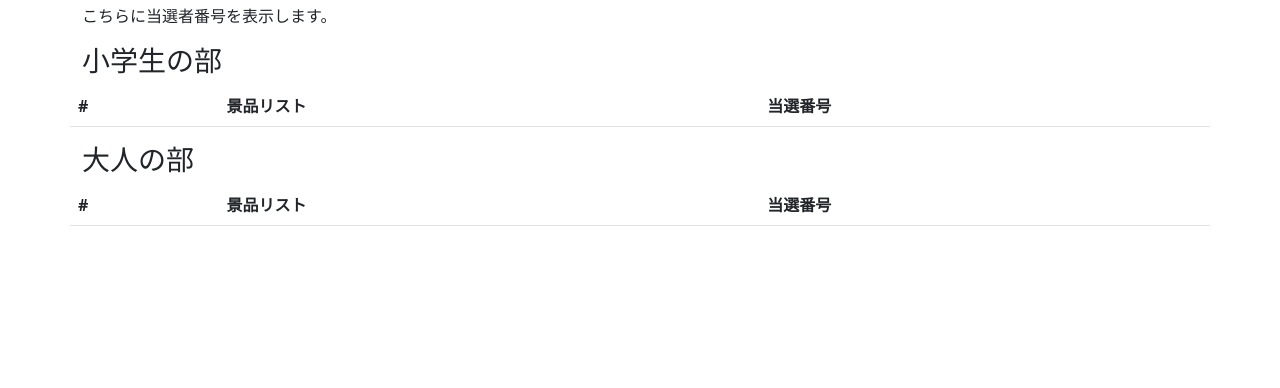
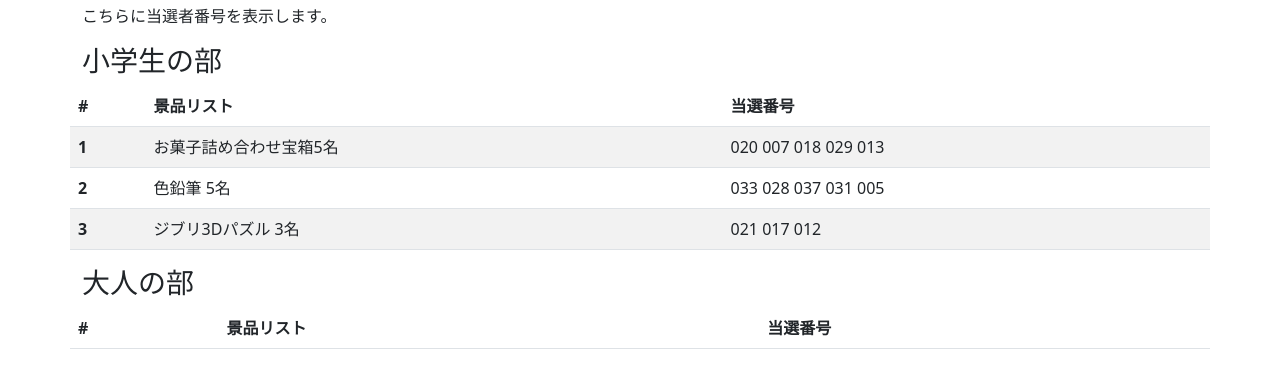
Before and after one commit to satoyo110/ChristmasLotteryWinNum, a plain HTML site: page index.html in a window 1280 px wide. Shown: the part 42-430 px from the top of the page. Drawn offline with nearby package versions, Linux system fonts and the light colour scheme.

Commit message:
１回目抽選発表

```diff
--- a/index.html
+++ b/index.html
@@ -25,75 +25,79 @@
                   </tr>
                 </thead>
                 <tbody>
-                    <!-- <tr>
+                    <!-- 1回目start -->
+                    <tr>
                     <th scope="row">1</th>
                         <td>お菓子詰め合わせ宝箱5名</td>
                         <td>
-                            000
-                            000
-                            000
-                            000
-                            000
+                            020
+                            007
+                            018
+                            029
+                            013
                         </td>
-                    </tr> -->
-                    <!-- <tr>
+                    </tr>
+                    <tr>
                         <th scope="row">2</th>
                         <td>色鉛筆 5名</td>
                         <td>
-                            000
-                            000
-                            000
-                            000
-                            000
+                            033
+                            028
+                            037
+                            031
+                            005
                         </td>
-                    </tr> -->
-                    <!-- <tr>
+                    </tr>
+                    <tr>
                         <th scope="row">3</th>
                         <td>ジブリ3Dパズル 3名</td>
                         <td>
-                            000
-                            000
-                            000
+                            021
+                            017
+                            012
                         </td>
-                    </tr> -->
+                    </tr>
+                    <!-- 1回目 end -->
+                    <!-- 2回目 start -->
                     <!-- <tr>
                         <th scope="row">4</th>
                         <td>フリスビー 6名</td>
                         <td>
-                            000
-                            000
-                            000
-                            000
-                            000
-                            000
+                            024
+                            002
+                            006
+                            035
+                            009
+                            038
                         </td>
-                    </tr> -->
-                    <!-- <tr>
+                    </tr>
+                    <tr>
                         <th scope="row">5</th>
                         <td>ボードゲーム 5名</td>
                         <td>
-                            000
-                            000
-                            000
-                            000
-                            000
+                            027
+                            011
+                            032
+                            008
+                            030
                         </td>
-                    </tr> -->
-                    <!-- <tr>
+                    </tr>
+                    <tr>
                         <th scope="row">6</th>
                         <td>Yogibo ぬいぐるみ 2名</td>
                         <td>
-                            000
-                            000
+                            026
+                            034
                         </td>
-                    </tr> -->
-                    <!-- <tr>
+                    </tr>
+                    <tr>
                         <th scope="row">7</th>
                         <td>豪華景品???</td>
                         <td>
                             ???
                         </td>
                     </tr> -->
+                    <!-- 2回目 end -->
                 </tbody>
             </table>
             <h3>大人の部</h3>
@@ -106,147 +110,157 @@
                 </tr>
             </thead>
             <tbody>
+                <!-- 3回目start -->
                 <!-- <tr>
                 <th scope="row">1</th>
                     <td>AUDREY クリスマスBOX 5名</td>
                     <td>
-                        000
-                        000
-                        000
-                        000
-                        000
+                        036
+                        124
+                        196
+                        180
+                        055
                     </td>
-                </tr> -->
-                <!-- <tr>
+                </tr>
+                <tr>
                     <th scope="row">2</th>
                     <td>スターバックスカード3000円 5名</td>
                     <td>
-                        000
-                        000
-                        000
-                        000
-                        000
+                        331
+                        033
+                        190
+                        222
+                        223
                     </td>
-                </tr> -->
-                <!-- <tr>
+                </tr>
+                <tr>
                     <th scope="row">3</th>
                     <td>箱根温泉ペアチケット 5名</td>
                     <td>
-                        000
-                        000
-                        000
+                        235
+                        261
+                        028
+                        192
+                        233
                     </td>
-                </tr> -->
-                <!-- <tr>
+                </tr>
+                <tr>
                     <th scope="row">4</th>
                     <td>図書券 3000円 5名</td>
                     <td>
-                        000
-                        000
-                        000
-                        000
-                        000
+                        015
+                        188
+                        275
+                        098
+                        065
                     </td>
-                </tr> -->
-                <!-- <tr>
+                </tr>
+                <tr>
                     <th scope="row">5</th>
                     <td>レイズホエイプロテイン 5名</td>
                     <td>
-                        000
-                        000
-                        000
-                        000
-                        000
+                        022
+                        008
+                        019
+                        014
+                        183
                     </td>
                 </tr> -->
+                <!-- 3回目 end -->
+                <!-- 4回目 start -->
                 <!-- <tr>
                     <th scope="row">6</th>
                     <td>高級ドレッシングセット 5名</td>
                     <td>
-                        000
-                        000
-                        000
-                        000
-                        000
+                        034
+                        113
+                        248
+                        103
+                        274
                     </td>
-                </tr> -->
-                <!-- <tr>
+                </tr>
+                <tr>
                     <th scope="row">7</th>
                     <td>千疋屋 高級ゼリー 5名</td>
                     <td>
-                        000
-                        000
-                        000
-                        000
-                        000
+                        230
+                        231
+                        393
+                        084
+                        267
                     </td>
-                </tr> -->
-                <!-- <tr>
+                </tr>
+                <tr>
                     <th scope="row">8</th>
                     <td>ブレンディカフェラトリー 5名</td>
                     <td>
-                        000
-                        000
-                        000
-                        000
-                        000
+                        017
+                        322
+                        354
+                        010
+                        303
                     </td>
-                </tr> -->
-                <!-- <tr>
+                </tr>
+                <tr>
                     <th scope="row">9</th>
                     <td>プレミアムフルーツビネガーセット 5名</td>
                     <td>
-                        000
-                        000
-                        000
-                        000
-                        000
+                        024
+                        350
+                        166
+                        187
+                        402
                     </td>
-                </tr> -->
-                <!-- <tr>
+                </tr>
+                <tr>
                     <th scope="row">10</th>
                     <td>アロマキャンドル 5名</td>
                     <td>
-                        000
-                        000
-                        000
-                        000
-                        000
+                        178
+                        371
+                        332
+                        182
+                        119
                     </td>
                 </tr> -->
+                <!-- 4回目 end -->
+                <!-- 5回目 start-->
                 <!-- <tr>
                     <th scope="row">11</th>
                     <td>ホットアイマスク 5名</td>
                     <td>
-                        000
-                        000
-                        000
-                        000
-                        000
+                        020
+                        202
+                        201
+                        075
+                        148
                     </td>
-                </tr> -->
-                <!-- <tr>
+                </tr>
+                <tr>
                     <th scope="row">12</th>
                     <td>バスソルトセット 5名</td>
                     <td>
-                        000
-                        000
-                        000
-                        000
-                        000
+                        273
+                        144
+                        269
+                        173
+                        367
                     </td>
-                </tr> -->
-                <!-- <tr>
+                </tr>
+                <tr>
                     <th scope="row">13</th>
                     <td>伊藤ハムセット 5名</td>
                     <td>
-                        000
-                        000
-                        000
-                        000
-                        000
+                        081
+                        193
+                        339
+                        142
+                        295
                     </td>
                 </tr> -->
+
+                <!-- 5回目end -->
+                <!-- 6回目 start -->
                 <!-- <tr>
                     <th scope="row">14</th>
                     <td>KECカード 3名</td>
@@ -255,42 +269,42 @@
                         000
                         000
                     </td>
-                </tr> -->
-                <!-- <tr>
+                </tr>
+                <tr>
                     <th scope="row">15</th>
                     <td>高級お肉（カタログギフト） 5名</td>
                     <td>
-                        000
-                        000
+                        00
+                        00
                         000
                         000
                         000
                     </td>
-                </tr> -->
-                <!-- <tr>
+                </tr>
+                <tr>
                     <th scope="row">16</th>
                     <td>グリルサンドメーカー 2名</td>
                     <td>
                         000
                         000
                     </td>
-                </tr> -->
-                <!-- <tr>
+                </tr>
+                <tr>
                     <th scope="row">17</th>
                     <td>LEGO フラワーブーケ 1名</td>
                     <td>
                         000
                     </td>
-                </tr> -->
-                <!-- <tr>
+                </tr>
+                <tr>
                     <th scope="row">18</th>
                     <td>マッサージ器 2名</td>
                     <td>
                         000
                         000
                     </td>
-                </tr> -->
-                <!-- <tr>
+                </tr>
+                <tr>
                     <th scope="row">19</th>
                     <td>KFCカード 5000円 3名</td>
                     <td>
@@ -298,8 +312,8 @@
                         000
                         000
                     </td>
-                </tr> -->
-                <!-- <tr>
+                </tr>
+                <tr>
                     <th scope="row">20</th>
                     <td>フライパン9点セット 3名</td>
                     <td>
@@ -307,8 +321,8 @@
                         000
                         000
                     </td>
-                </tr> -->
-                <!-- <tr>
+                </tr>
+                <tr>
                     <th scope="row">21</th>
                     <td>カニしゃぶ 3名</td>
                     <td>
@@ -317,27 +331,30 @@
                         000
                     </td>
                 </tr> -->
+                <!-- 6回目 end -->
+                <!-- 7回目 start -->
                 <!-- <tr>
                     <th scope="row">22</th>
                     <td>Yogibo 1名</td>
                     <td>
                         000
                     </td>
-                </tr> -->
-                <!-- <tr>
+                </tr>
+                <tr>
                     <th scope="row">23</th>
                     <td>宿泊ペア旅行券 1名</td>
                     <td>
                         000
                     </td>
-                </tr> -->
-                <!-- <tr>
+                </tr>
+                <tr>
                     <th scope="row">24</th>
                     <td>高級レストランペアチケット 1名</td>
                     <td>
                         000
                     </td>
                 </tr> -->
+                <!-- 7回目 -->
             </tbody>
             </table>
         </div>
```
